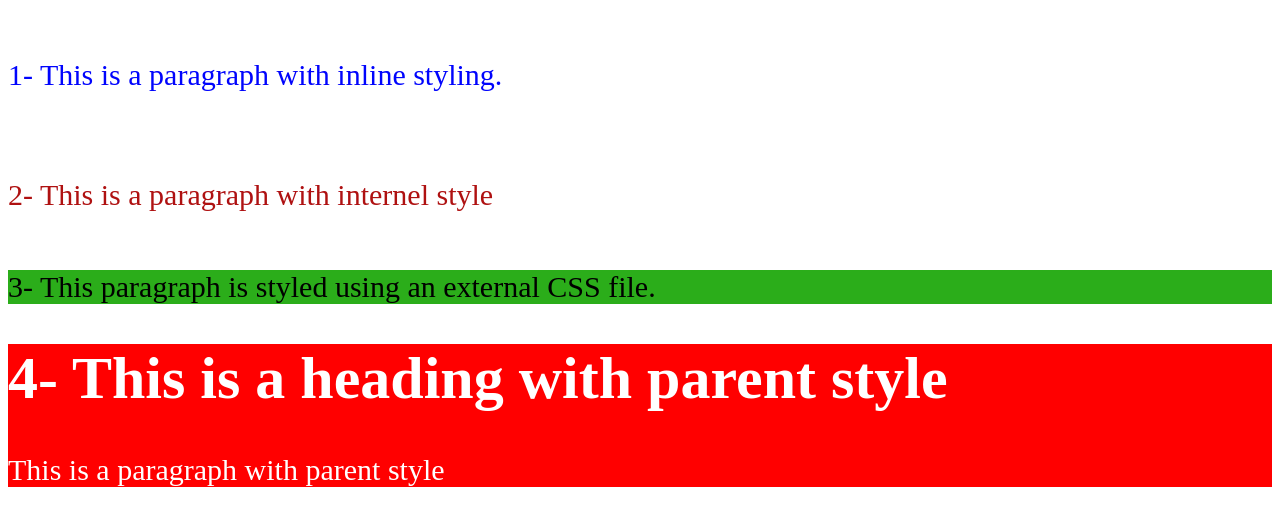
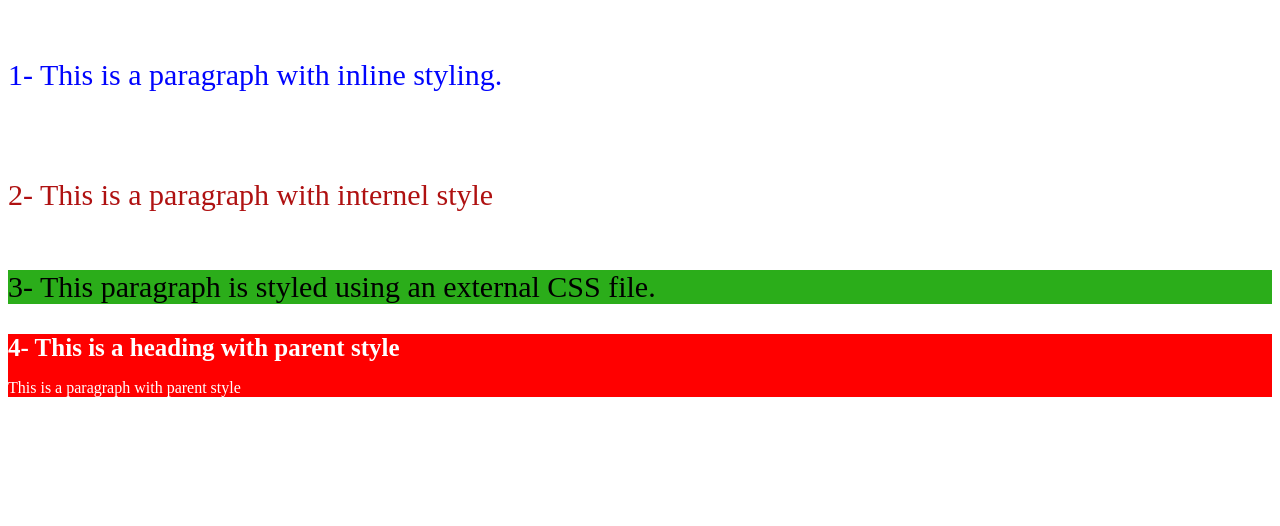
Before and after one commit to solx4/CSS_Sesstions, a plain HTML site: page S1/index.html in a window 1280 px wide. Drawn offline with Linux system fonts and the light colour scheme.

Commit message:
parent - children - initial

```diff
--- a/S1/index.html
+++ b/S1/index.html
@@ -28,11 +28,12 @@
      <p class="highlight" id="wel"> 3- This paragraph is styled using an external CSS file.</p>
      </div>
 
-     <div class="parent_1">
+     <div class="parent">
         <h1>4- This is a heading with parent style</h1>
         <p> This is a paragraph with parent style</p>
      </div>
 
+
 </body>
 
 </html>
--- a/S1/main.css
+++ b/S1/main.css
@@ -10,9 +10,21 @@
         font-size: 30px;
         background-color: rgb(43, 173, 26);
 }
-.parent_1 {
-        font-size: 30px;
-        background-color: rgb(255, 0, 0);
-        color: rgb(255, 255, 255);
+/* parent */
+.parent {
+        background-color: RED;
+        color: white;
+        font-size: 25px;
+}
 
+/* children */
+.parent h1,
+.parent p {
+        color: inherit;
+        font-size: inherit;
 }
+
+/* initial */
+.parent p{
+        font-size: initial;
+}
```
